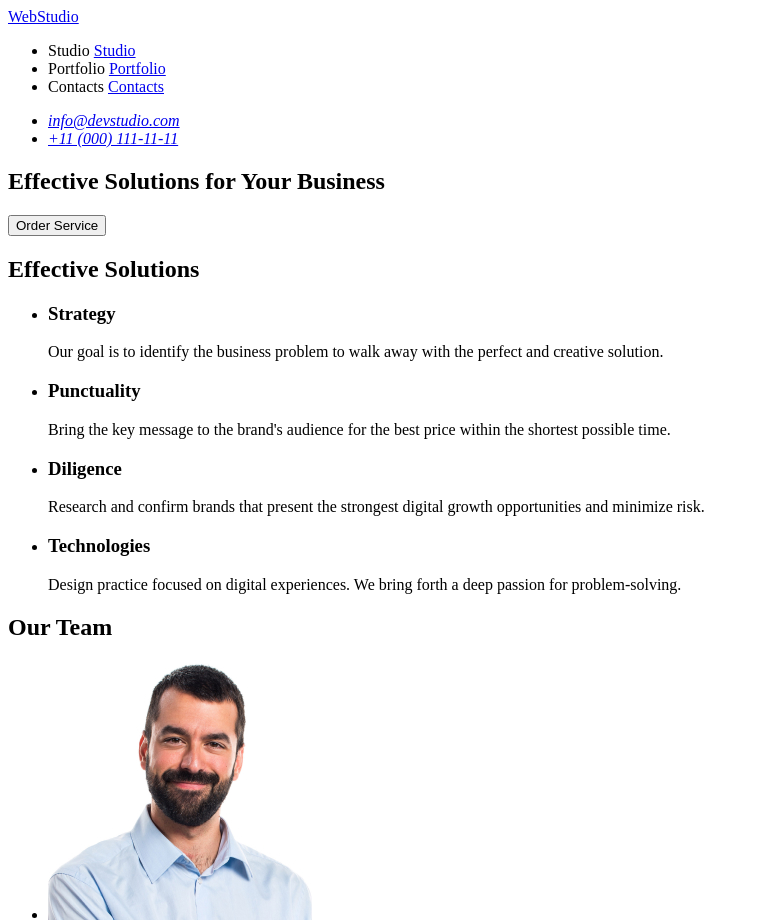
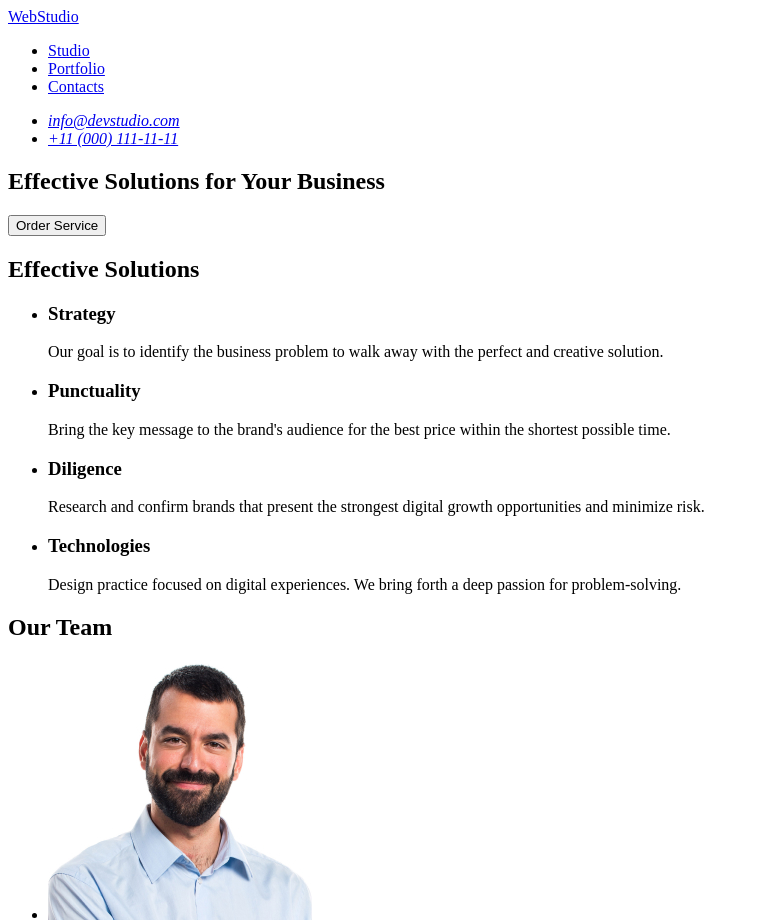
Before and after one commit to Sandro-it/goit-markup-hw-01, a plain HTML site: page index.html in a window 1280 px wide. Shown: the top 923 px of the page, without its empty margins (0-759 px from the left). Drawn offline with Linux system fonts and the light colour scheme.

Commit message:
update2.2

```diff
--- a/index.html
+++ b/index.html
@@ -14,17 +14,14 @@
 
         <ul>
           <li>
-            Studio
             <a href="Studio">Studio</a>
           </li>
 
           <li>
-            Portfolio
             <a href="Portfolio">Portfolio</a>
           </li>
 
           <li>
-            Contacts
             <a href="Contacts">Contacts</a>
           </li>
         </ul>
```
